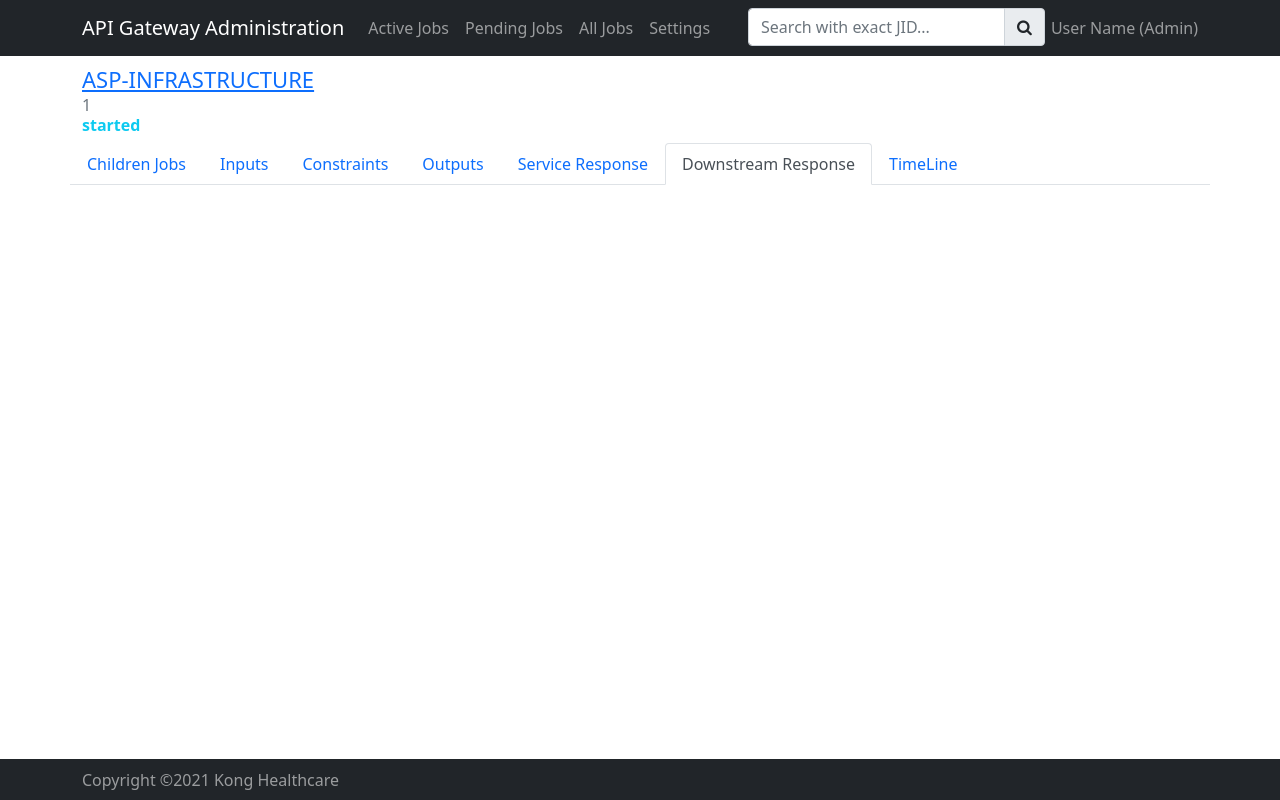
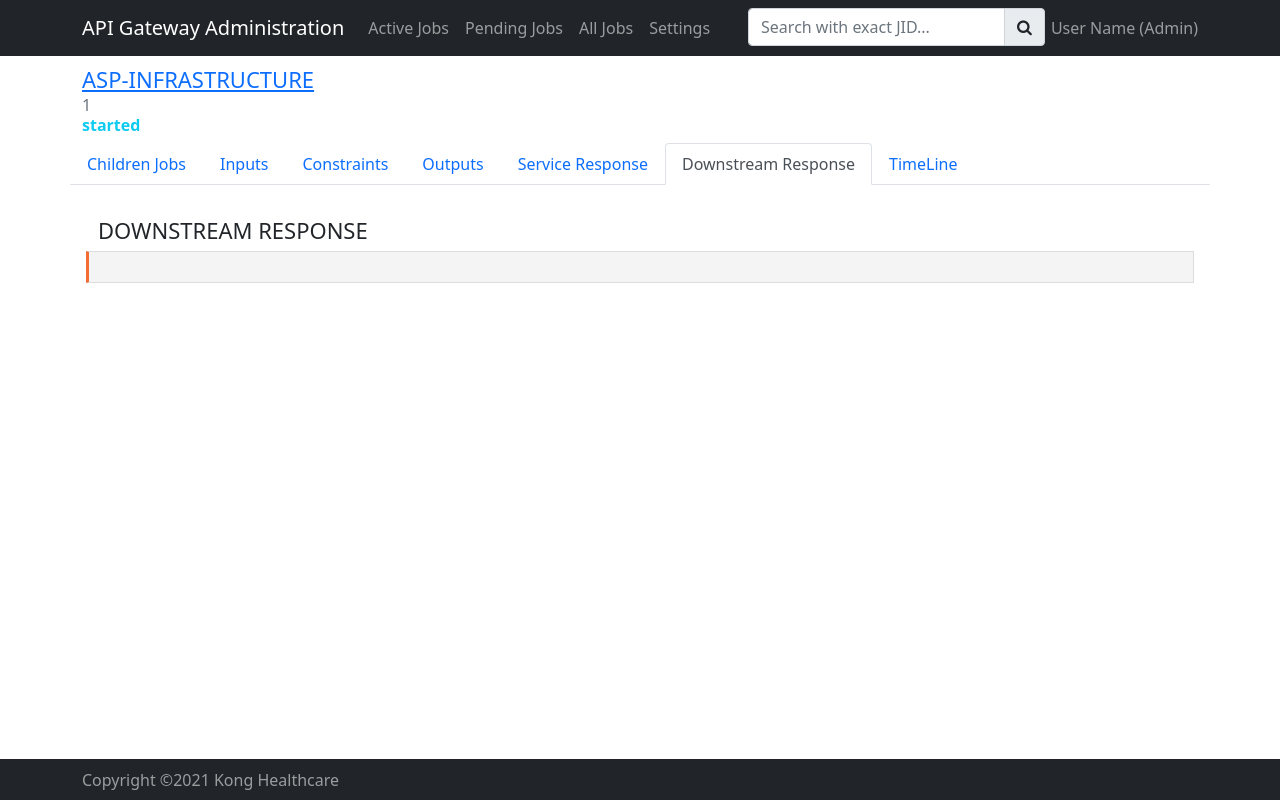
Before and after one commit to santosh-ch/apig-web, a React (Create React App) app: page /detail/1 in a window 1280 px wide. Both pictures are taken after a click on the tab "Downstream Response". Built offline with nearby package versions, Linux system fonts and the light colour scheme.

Commit message:
Update downstream-response.js
sravika change

```diff
--- a/src/components/job-detail/downstream-response.js
+++ b/src/components/job-detail/downstream-response.js
@@ -1,9 +1,17 @@
-import React from 'react';
+import React from "react";
+import "./job-detail.scss";
+import { Row } from "react-bootstrap";
+import { jsonify } from "../../common/utils";
 
-
-const DownstreamResponse = () => {
-    return <></>;
-}
-
+const DownstreamResponse = (props) => {
+  return (
+    <Row className="card-body">
+      <h5 class="card-title">Downstream Response</h5>
+      <pre id="job-downstream-response" class="code">
+        <code>{jsonify(props?.response)}</code>
+      </pre>
+    </Row>
+  );
+};
 
 export default DownstreamResponse;
```
